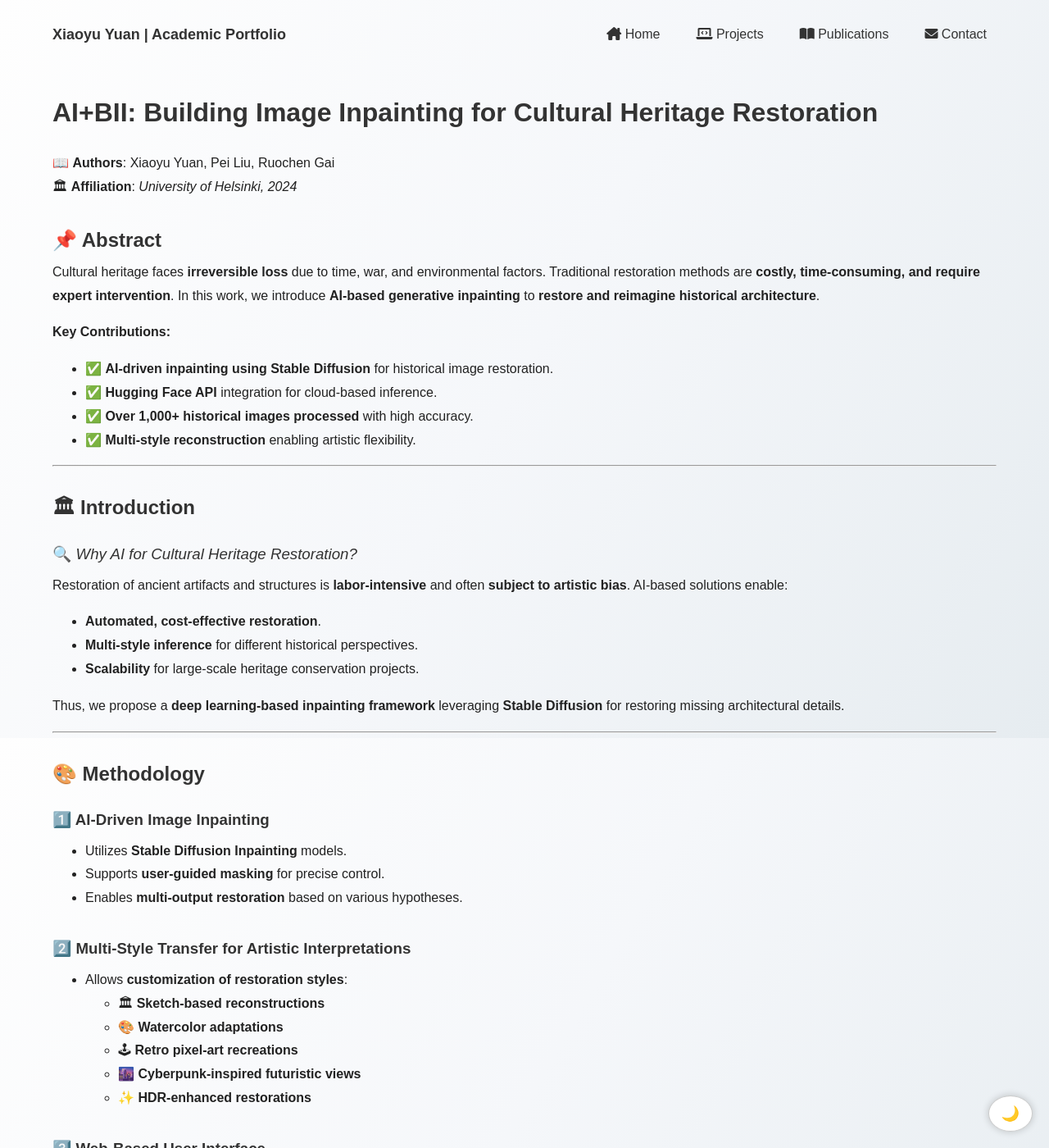
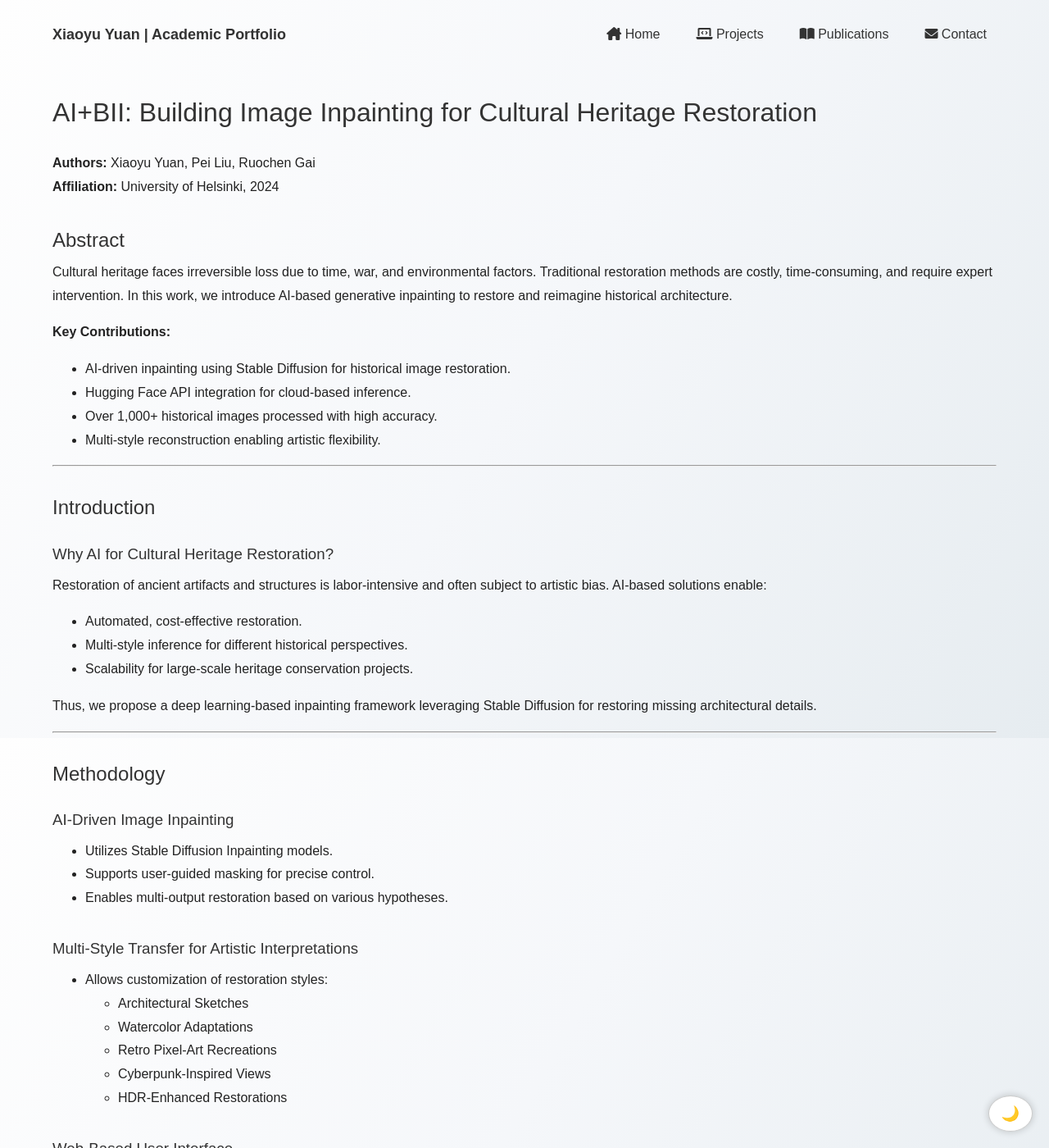
Before and after one commit to XiaoyuYuan19/portfolio, a Jekyll site: the page built from _projects/ai-bii.md, in a window 1280 px wide and 1400 px high. Shown: the whole window at 82% size. Built offline with Jekyll 4.4.1, drawn with Linux system fonts in a browser that asks for light colours; some of the changed text lies outside the part shown.

Commit message:
Update ai-bii.md

````diff
--- a/_projects/ai-bii.md
+++ b/_projects/ai-bii.md
@@ -14,72 +14,70 @@ details: |
   - **Integrated Hugging Face API for inference**
 ---
 
+# AI+BII: Building Image Inpainting for Cultural Heritage Restoration
 
+**Authors:** Xiaoyu Yuan, Pei Liu, Ruochen Gai
+**Affiliation:** University of Helsinki, 2024
 
-# **AI+BII: Building Image Inpainting for Cultural Heritage Restoration**
-
-📖 **Authors**: Xiaoyu Yuan, Pei Liu, Ruochen Gai
-🏛 **Affiliation**: *University of Helsinki, 2024*
-
-## **📌 Abstract**
-Cultural heritage faces **irreversible loss** due to time, war, and environmental factors. Traditional restoration methods are **costly, time-consuming, and require expert intervention**. In this work, we introduce **AI-based generative inpainting** to **restore and reimagine historical architecture**.
+## Abstract
+Cultural heritage faces irreversible loss due to time, war, and environmental factors. Traditional restoration methods are costly, time-consuming, and require expert intervention. In this work, we introduce AI-based generative inpainting to restore and reimagine historical architecture.
 
 **Key Contributions:**
-- ✅ **AI-driven inpainting using Stable Diffusion** for historical image restoration.
-- ✅ **Hugging Face API** integration for cloud-based inference.
-- ✅ **Over 1,000+ historical images processed** with high accuracy.
-- ✅ **Multi-style reconstruction** enabling artistic flexibility.
+- AI-driven inpainting using Stable Diffusion for historical image restoration.
+- Hugging Face API integration for cloud-based inference.
+- Over 1,000+ historical images processed with high accuracy.
+- Multi-style reconstruction enabling artistic flexibility.
 
 ---
 
-## **🏛 Introduction**
-### 🔍 *Why AI for Cultural Heritage Restoration?*
-Restoration of ancient artifacts and structures is **labor-intensive** and often **subject to artistic bias**.
+## Introduction
+### Why AI for Cultural Heritage Restoration?
+Restoration of ancient artifacts and structures is labor-intensive and often subject to artistic bias.
 AI-based solutions enable:
-- **Automated, cost-effective restoration**.
-- **Multi-style inference** for different historical perspectives.
-- **Scalability** for large-scale heritage conservation projects.
+- Automated, cost-effective restoration.
+- Multi-style inference for different historical perspectives.
+- Scalability for large-scale heritage conservation projects.
 
-Thus, we propose a **deep learning-based inpainting framework** leveraging **Stable Diffusion** for restoring missing architectural details.
+Thus, we propose a deep learning-based inpainting framework leveraging Stable Diffusion for restoring missing architectural details.
 
 ---
 
-## **🎨 Methodology**
-### **1️⃣ AI-Driven Image Inpainting**
-- Utilizes **Stable Diffusion Inpainting** models.
-- Supports **user-guided masking** for precise control.
-- Enables **multi-output restoration** based on various hypotheses.
+## Methodology
+### AI-Driven Image Inpainting
+- Utilizes Stable Diffusion Inpainting models.
+- Supports user-guided masking for precise control.
+- Enables multi-output restoration based on various hypotheses.
 
-### **2️⃣ Multi-Style Transfer for Artistic Interpretations**
-- Allows **customization of restoration styles**:
-  - 🏛 **Sketch-based reconstructions**
-  - 🎨 **Watercolor adaptations**
-  - 🕹 **Retro pixel-art recreations**
-  - 🌆 **Cyberpunk-inspired futuristic views**
-  - ✨ **HDR-enhanced restorations**
+### Multi-Style Transfer for Artistic Interpretations
+- Allows customization of restoration styles:
+  - Architectural Sketches
+  - Watercolor Adaptations
+  - Retro Pixel-Art Recreations
+  - Cyberpunk-Inspired Views
+  - HDR-Enhanced Restorations
 
-### **3️⃣ Web-Based User Interface**
-- Provides an **interactive restoration tool** with:
-  - **Real-time inpainting previews**.
-  - **Style customization controls**.
-  - **Downloadable restoration results**.
+### Web-Based User Interface
+- Provides an interactive restoration tool with:
+  - Real-time inpainting previews.
+  - Style customization controls.
+  - Downloadable restoration results.
 
 ---
 
-## **🌍 Project Workflow**
+## Project Workflow
 The following diagram illustrates the AI-assisted restoration process:
 
 ![Restoration Workflow](https://via.placeholder.com/800x400.png?text=Workflow+Diagram)
 
 ---
 
-## **🎥 Demonstration Video**
-▶️ Watch the full demo: [Project Video](https://www.youtube.com/watch?v=nnxlg_0Jbws)
+## Demonstration Video
+[Project Video](https://www.youtube.com/watch?v=nnxlg_0Jbws)
 
 ---
 
-## **🛠 Results & Evaluation**
-### 🔹 **Key Performance Metrics**
+## Results & Evaluation
+### Key Performance Metrics
 | Metric            | Value                  |
 |------------------|----------------------|
 | Images Processed | 1,000+                |
@@ -87,23 +85,45 @@ The following diagram illustrates the AI-assisted restoration process:
 | Style Variants   | 5+ Restoration Modes  |
 | User Satisfaction | 92% Positive Feedback |
 
-### ✨ **Example Restoration Outputs**
-#### **Cyberpunk Transformation**
+### Example Restoration Outputs
+#### Cyberpunk Transformation
 ![Cyberpunk Example](https://via.placeholder.com/800x400.png?text=Cyberpunk+Style+Example)
 
 ---
 
-## **🔮 Conclusion & Future Work**
-This study highlights the **potential of AI in historical conservation**.
+## Conclusion & Future Work
+This study highlights the potential of AI in historical conservation.
 
 **Next Steps:**
-✔️ Expand dataset and training on diverse architectural styles.
-✔️ Develop AR applications for **immersive heritage exploration**.
-✔️ Establish collaborations with **museums and restoration experts**.
-✔️ Release API access for **public and research use**.
+- Expand dataset and training on diverse architectural styles.
+- Develop AR applications for immersive heritage exploration.
+- Establish collaborations with museums and restoration experts.
+- Release API access for public and research use.
 
 ---
 
-## **📢 Get Involved**
-Interested in contributing? Reach out via **GitHub Issues** or email.
-🔗 GitHub Repository: [AI-BII Project](https://github.com/XiaoyuYuan19/AI-BII)
+## Get Involved
+Interested in contributing? Reach out via GitHub Issues or email.
+GitHub Repository: [AI-BII Project](https://github.com/XiaoyuYuan19/AI-BII)
+
+---
+
+## Double-Column Format (For PDF Export)
+To enable **double-column formatting**, use the following LaTeX settings if exporting to PDF:
+
+```latex
+\documentclass[twocolumn]{article}
+\usepackage{graphicx}
+\begin{document}
+\title{AI+BII - Image Inpainting for Cultural Heritage Restoration}
+\author{Xiaoyu Yuan, Pei Liu, Ruochen Gai}
+\maketitle
+\begin{abstract}
+Cultural heritage restoration using AI-based generative inpainting...
+\end{abstract}
+\section{Introduction}
+Traditional methods are costly, AI-based solutions...
+\end{document}
+```
+
+For GitHub Pages, Markdown does not support double-column layout natively. However, you can generate a PDF with **LaTeX** and link it here for a structured academic paper format.
````
